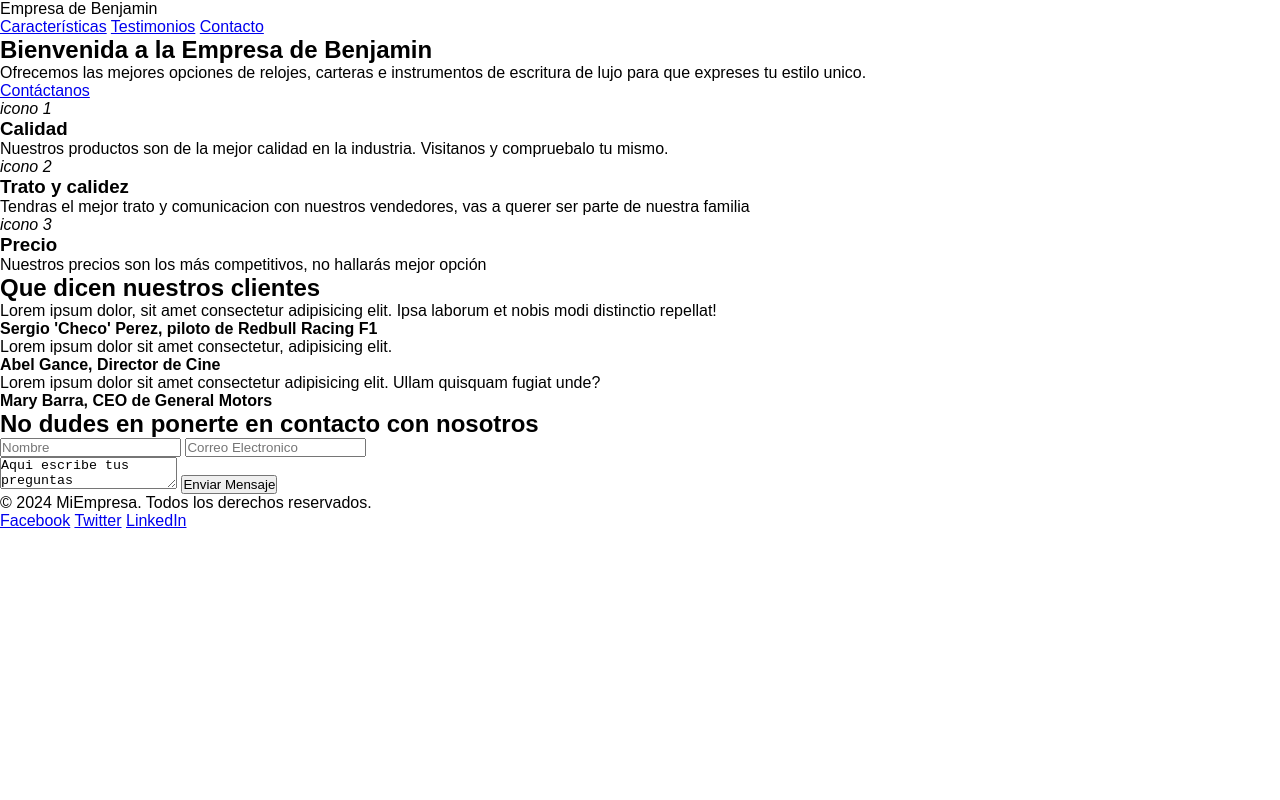
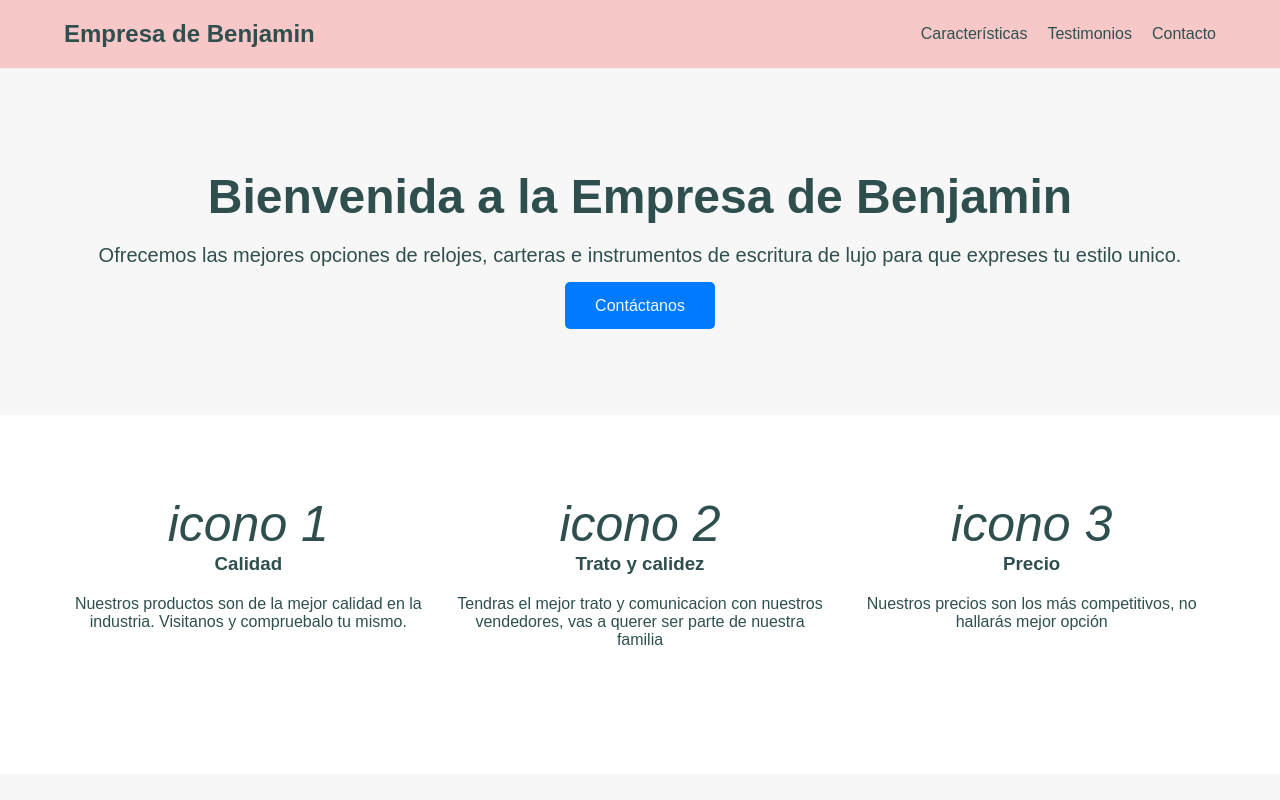
Before and after one commit to rikoflishas/Landing_Page, a plain HTML site: page index.html in a window 1280 px wide. Shown: the top 800 px of the page. Drawn offline with Linux system fonts and the light colour scheme; a web font is replaced by a local one.

Commit message:
updating CSS files. Adding section Features, section Testimonials, section Contacts

```diff
--- a/index.html
+++ b/index.html
@@ -91,7 +91,7 @@
                     <input type="text" placeholder="Nombre">
                     <input type="email" placeholder="Correo Electronico">
                 </div>
-                <textarea placeholder="Mensaje">Aqui escribe tus preguntas</textarea>
+                <textarea placeholder="Mensaje">Escribe tus preguntas</textarea>
                 <button type="submit">Enviar Mensaje</button>
             </form>
         </div>
--- a/style/style.css
+++ b/style/style.css
@@ -8,7 +8,269 @@
 /*Tipograf[ias y colores*/
 body{
     font-family: Arial, Helvetica, sans-serif;
-    color: darkslategray:
+    color: darkslategray;
+}
+
+a{
+    text-decoration: none;
+    color: inherit;
+}
+
+h1,h2,h3,h4{
+    margin-bottom: 20px;
+}
+
+p{
+    margin-bottom: 15px;
+}
+
+.container{
+    width: 90%;
+    max-width: 1200px;
+    margin: 0 auto;
+}
+
+/* encabezado */
+header{
+    position: sticky;
+    top: 0;
+    background-color: #f8c8c8;
+    border-bottom: 1px solid #eee;
+}
+
+header .container{
+    display: flex;
+    justify-content: space-between;
+    align-items: center;
+    padding: 20px 0;
+}
+
+.logo{
+    font-size: 24px;
+    font-weight: bold;
+}
+
+.navigation{
+    display: flex;
+}
+
+.navigation a{
+    margin-left: 20px;
+    font-weight: 500;
+    transition: color 0.3s;
+}
+
+.navigation a:hover{
+    color:#007BFF;
+}
+
+/* Section Hero */
+.hero{
+    background-color: #f7f7f7;
+    padding: 100px 0;
+    text-align: center;
+}
+
+.hero h1{
+    font-size: 48px;
+    margin-bottom: 20px;
+}
+
+.hero p{
+    font-size: 20px;
+    margin-bottom: 30px;
+}
+
+.cta-button{
+    background-color: #007BFF;
+    color: aliceblue;
+    padding: 15px 30px;
+    border-radius: 5px;
+    transition: background-color 0.4s;
+}
+
+.cta-button:hover{
+    background-color: #0056b3;
+}
+
+/* Section Características */
+.features{
+    padding: 80px 0;
+}
+
+.features h2{
+    text-align: center;
+    margin-bottom: 50px;
+}
+
+.features-grid{
+    display: flex;
+    justify-content: space-between;
+    flex-wrap: wrap;
+}
+
+.features-item{
+    flex: 1;
+    min-width: 250px;
+    max-width: 32%;
+    text-align: center;
+    margin-bottom: 30px;
+}
+
+.features-item .icon{
+    font-size: 50px;
+    margin-bottom: 20px;
+}
+
+/* Section testimonials */
+.testimonials{
+    background-color: #f7f7f7;
+    padding: 80px 0;
+}
+
+.testimonials h2{
+    text-align: center;
+    margin-bottom: 50px;
+}
+
+.testimonials-slider{
+    display: flex;
+    overflow-x: auto;
+    scroll-snap-type: x mandatory;
+}
+
+.testimonials-item{
+    flex: 0 0 100%;
+    max-width: 600px;
+    margin: 0 auto;
+    text-align: center;
+    scroll-snap-align: center;
+}
+
+.testimonials-item p{
+    font-size: 18px;
+    font-style: italic;
+    margin-bottom: 20px;
+}
+
+/* Seccion de Contacto */
+.contact{
+    padding: 80px 0;
+}
+
+.contact h2{
+    text-align: center;
+    margin-bottom: 50px;
+}
+
+form{
+    max-width: 600px;
+    margin: 0 auto;
+}
+
+.form-group{
+    display: flex;
+    justify-content: space-between;
+    margin-bottom: 20px;
+}
+
+.form-group input{
+    width: 48%;
+    padding: 15px;
+    border: 1px solid #ccc;
+    border-radius: 5px;
+}
+
+textarea{
+    width: 100%;
+    padding: 15px;
+    height: 150px;
+    border: 1px solid #ccc;
+    border-radius: 5px;
+    margin-bottom: 20px;
+}
+
+button[type = "submit"]{
+    background-color: #007BFF;
+    color: aliceblue;
+    padding: 15px 30px;
+    border: none;
+    border-radius: 5px;
+    cursor: pointer;
+}
+
+button[type = "submit"]:hover{
+    background-color: #0056b3;
+}
+
+/* Pie ge Pagina */
+footer{
+    background-color: #333;
+    color: #fff;
+    padding: 30px 0;
+}
+
+footer .container{
+    display: flex;
+    justify-content: space-between;
+    align-items: center;
+    flex-wrap: wrap;
+}
+
+footer p{
+    margin-top: 10px;
+}
+
+.social-media{
+    display: flex;
+}
+
+.social-media a{
+    color: #fff;
+    margin-left: 15px;
+    transition: color 0.3s;
+}
+
+.social-media a:hover{
+    color: #007BFF;
+}
+
+/* Responsive */
+@media(max-width:768px){
+    .features-grid{
+        flex-direction: column;
+        align-items: center;
+    }
+
+    .features-item{
+        max-width: 100%;
+    }
+
+    .form-group{
+        flex-direction: column;
+    }
+
+    .form-group input{
+        width: 100%;
+        margin-bottom: 20px;
+    }
+
+    header .container{
+        flex-direction: column;
+    }
+
+    .navigation{
+        margin-top: 20px;
+    }
+
+    footer .container{
+        flex-direction: column;
+        text-align:center;
+    }
+
+    .social-media{
+        margin-top: 10px;
+    }
 }
 
 /*
```
